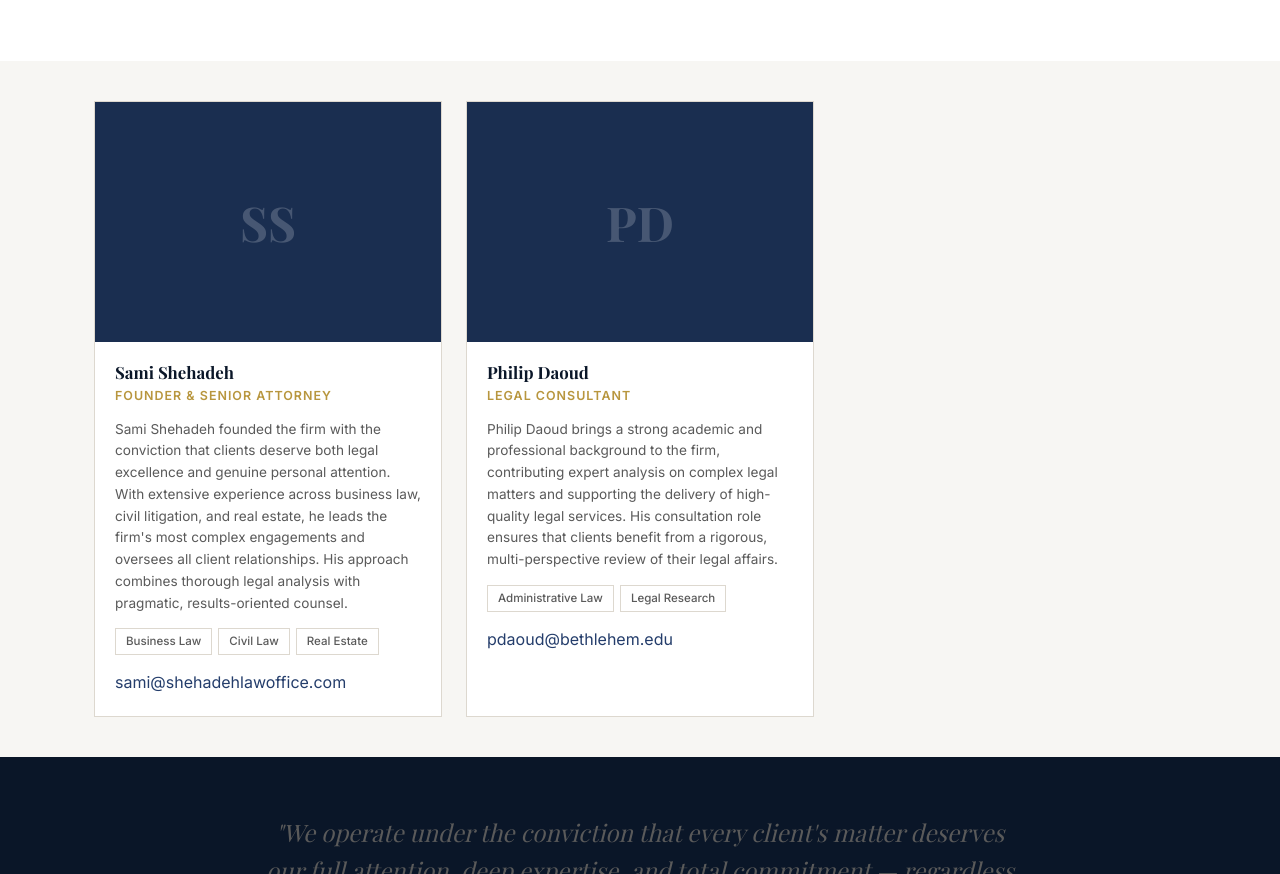
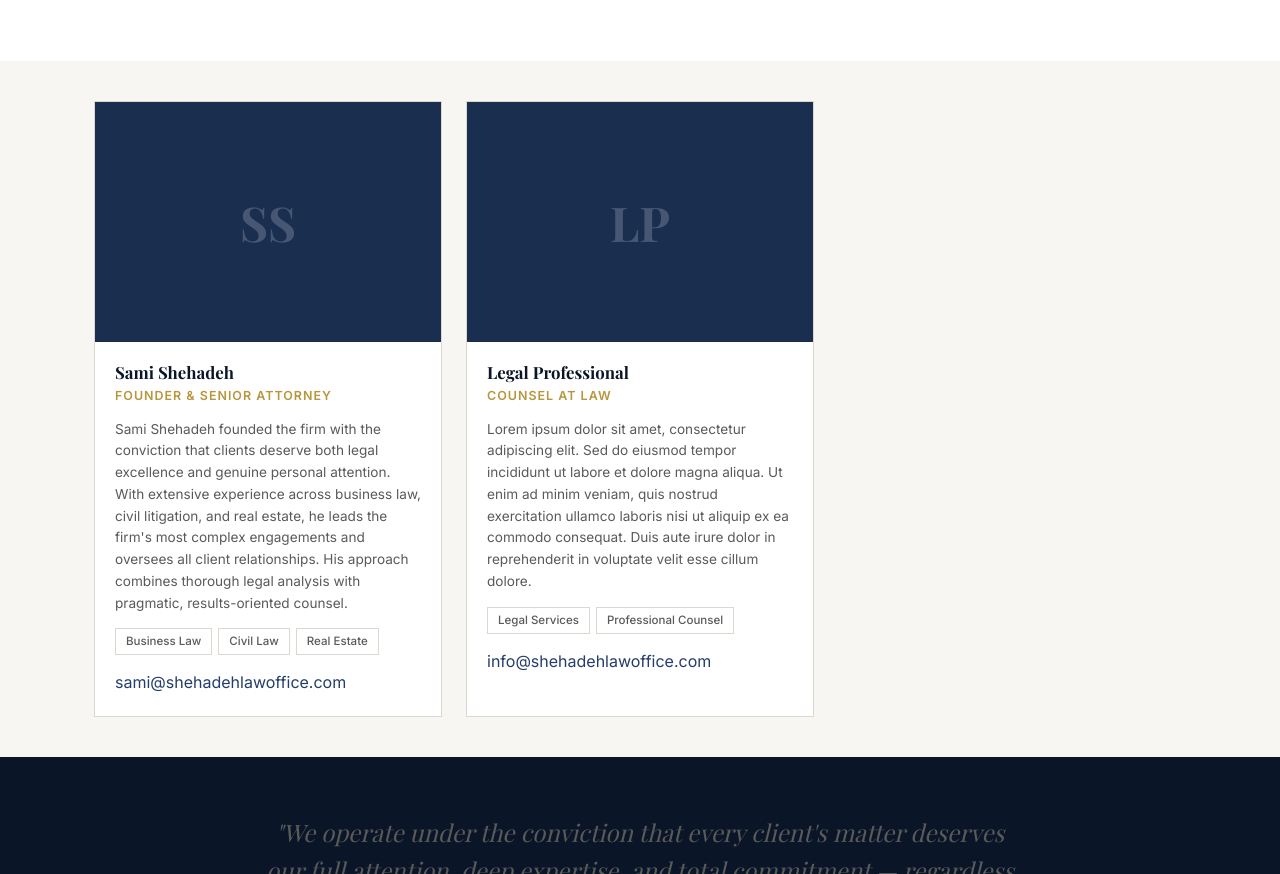
Before and after one commit to FadiSheh/shehadeh-law-office, a website: page src/pages/team.html in a window 1280 px wide. Shown: the part 545-1419 px from the top of the page. Drawn offline with nearby package versions, Linux system fonts and the light colour scheme.

Commit message:
chore: update team page - remove Philip Daoud
- Remove Philip Daoud profile
- Replace with placeholder Legal Professional card
- Use Lorem ipsum placeholder text

Co-authored-by: GitHub Copilot <copilot@github.com>

```diff
--- a/src/pages/team.html
+++ b/src/pages/team.html
@@ -80,17 +80,17 @@
 
                     <div class="member-card">
                         <div class="member-photo">
-                            <div class="member-photo-placeholder">PD</div>
+                            <div class="member-photo-placeholder">LP</div>
                         </div>
                         <div class="member-info">
-                            <h2 class="member-name">Philip Daoud</h2>
-                            <p class="member-title">Legal Consultant</p>
-                            <p class="member-bio">Philip Daoud brings a strong academic and professional background to the firm, contributing expert analysis on complex legal matters and supporting the delivery of high-quality legal services. His consultation role ensures that clients benefit from a rigorous, multi-perspective review of their legal affairs.</p>
+                            <h2 class="member-name">Legal Professional</h2>
+                            <p class="member-title">Counsel at Law</p>
+                            <p class="member-bio">Lorem ipsum dolor sit amet, consectetur adipiscing elit. Sed do eiusmod tempor incididunt ut labore et dolore magna aliqua. Ut enim ad minim veniam, quis nostrud exercitation ullamco laboris nisi ut aliquip ex ea commodo consequat. Duis aute irure dolor in reprehenderit in voluptate velit esse cillum dolore.</p>
                             <div class="member-tags">
-                                <span class="tag">Administrative Law</span>
-                                <span class="tag">Legal Research</span>
+                                <span class="tag">Legal Services</span>
+                                <span class="tag">Professional Counsel</span>
                             </div>
-                            <a href="mailto:pdaoud@bethlehem.edu" class="member-contact">pdaoud@bethlehem.edu</a>
+                            <a href="mailto:info@shehadehlawoffice.com" class="member-contact">info@shehadehlawoffice.com</a>
                         </div>
                     </div>
 
```
